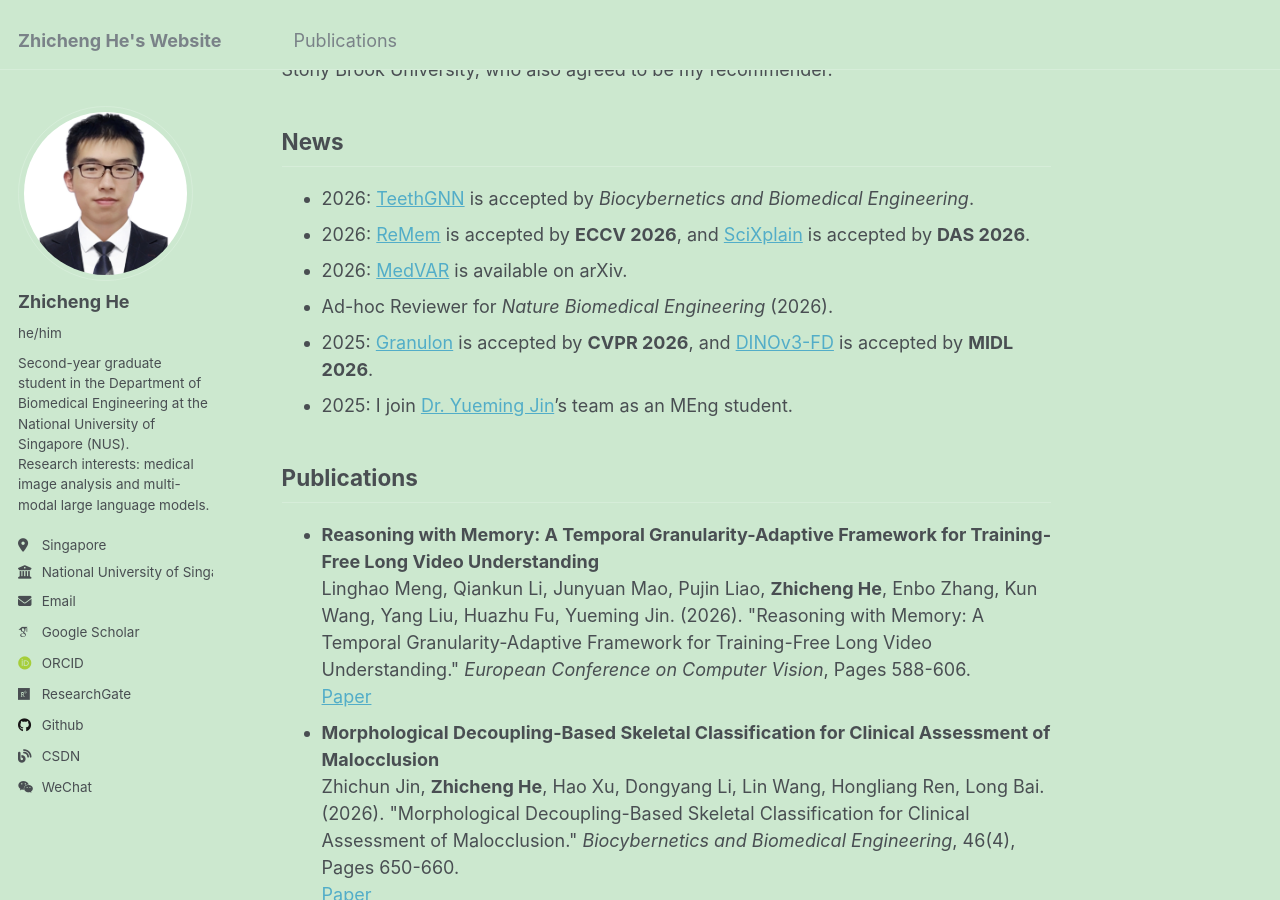
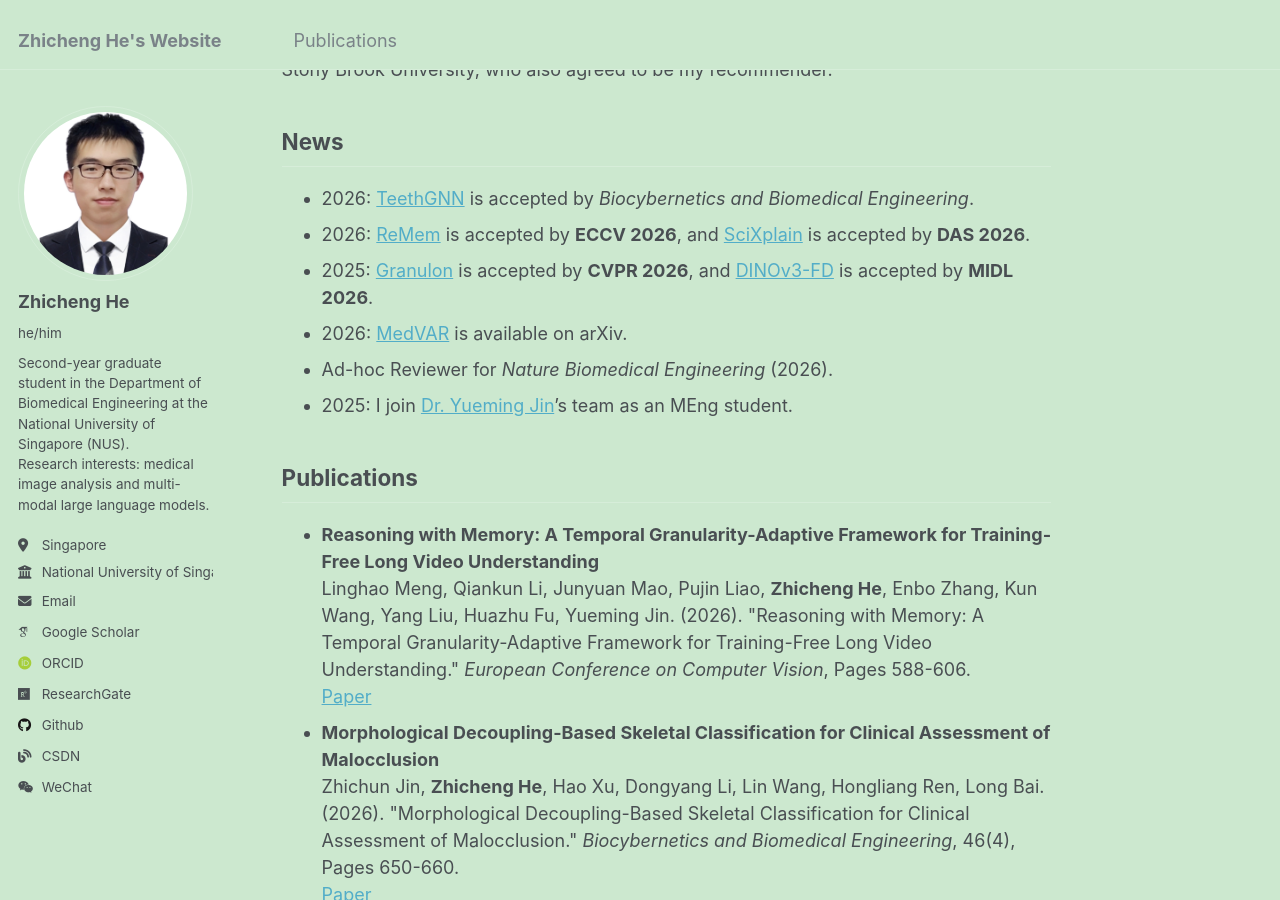
Before and after one commit to hezhicheng2002/hezhicheng2002.github.io, a Jekyll site: the page built from _pages/about.md, in a window 1280 px wide and 900 px high, scrolled down 332 px. Built offline with Jekyll 4.4.1, drawn with Linux system fonts in a browser that asks for light colours; some web fonts are replaced.

Commit message:
Place 2025 acceptance news before MedVAR

```diff
--- a/_pages/about.md
+++ b/_pages/about.md
@@ -16,9 +16,9 @@ News
 ------
 - 2026: [TeethGNN](https://arxiv.org/abs/2609.09801) is accepted by <em>Biocybernetics and Biomedical Engineering</em>.
 - 2026: [ReMem](https://arxiv.org/abs/2607.24794) is accepted by <strong>ECCV 2026</strong>, and [SciXplain](https://doi.org/10.1007/978-3-032-36207-0_28) is accepted by <strong>DAS 2026</strong>.
+- 2025: [Granulon](https://openaccess.thecvf.com/content/CVPR2026/html/Mao_Granulon_Awakening_Pixel-Level_Visual_Encoders_with_Adaptive_Multi-Granularity_Semantics_for_CVPR_2026_paper.html) is accepted by <strong>CVPR 2026</strong>, and [DINOv3-FD](https://openreview.net/forum?id=cAVWntFxlF) is accepted by <strong>MIDL 2026</strong>.
 - 2026: [MedVAR](https://arxiv.org/abs/2602.14512) is available on arXiv.
 - Ad-hoc Reviewer for <em>Nature Biomedical Engineering</em> (2026).
-- 2025: [Granulon](https://openaccess.thecvf.com/content/CVPR2026/html/Mao_Granulon_Awakening_Pixel-Level_Visual_Encoders_with_Adaptive_Multi-Granularity_Semantics_for_CVPR_2026_paper.html) is accepted by <strong>CVPR 2026</strong>, and [DINOv3-FD](https://openreview.net/forum?id=cAVWntFxlF) is accepted by <strong>MIDL 2026</strong>.
 - 2025: I join [Dr. Yueming Jin](https://yuemingjin.github.io/)'s team as an MEng student.
 
 Publications
```
